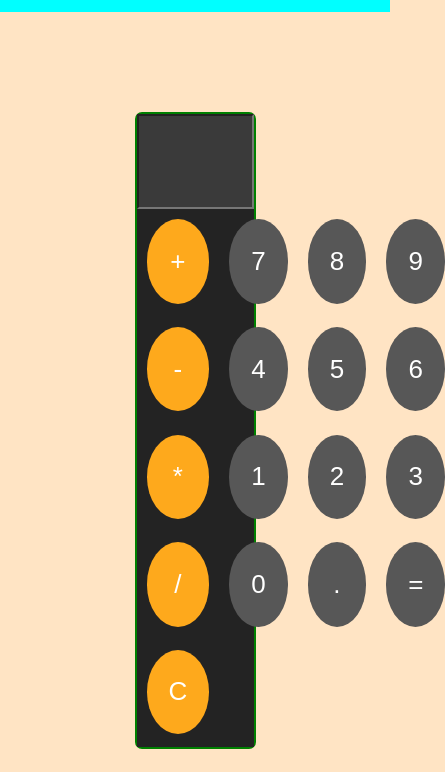
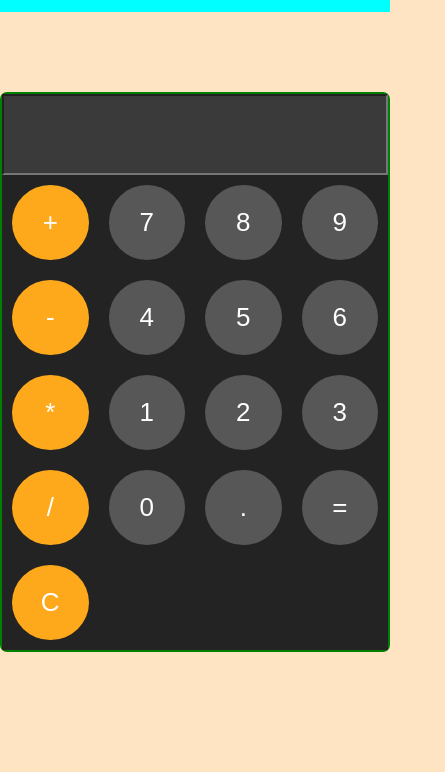
Before and after one commit to akshat-code21/Calculator, a plain HTML site: page index.html in a window 390 px wide. Shown: the part 72-844 px from the top of the page, 445 px wide, since content can reach past the window. Drawn offline with Linux system fonts and the light colour scheme.

Commit message:
responsiveness

```diff
--- a/style.css
+++ b/style.css
@@ -23,15 +23,15 @@ section{
     display: flex;
     align-items: center;
     justify-content: center;
-    margin-top: 100px;
+    margin-top: 80px;
     font-family: "Nunito Sans";
     font-weight: 500;
 }
 #calculator{
     border: 2px solid green;
     border-radius: 7px;
-    width: 30vw;
-    height: 75vh;
+    /* width: 30vw; */
+    /* height: 75vh; */
     font-family: "Nunito Sans";
     font-weight: 500;
 }
@@ -44,6 +44,7 @@ section{
     color: white;
     height: 15%;
     font-size: 2rem;
+    text-align: right;
 }
 #keys{
     display: grid;
@@ -57,7 +58,7 @@ section{
     border: 2px solid transparent;
     padding: 20px;
     border-radius: 50%;
-    height: 10vh;
+    /* height: 10vh; */
     text-align: center;
     font-size: 26px;
     cursor: pointer;
```
